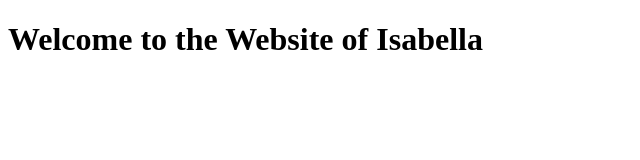
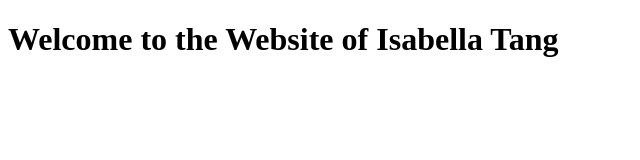
Before and after one commit to isabellatang12/allaboutme, a plain HTML site: page index.html in a window 1280 px wide. Shown: the whole page, without its empty margins (0-640 px from the left). Drawn offline with Linux system fonts and the light colour scheme.

Commit message:
Update index.html

```diff
--- a/index.html
+++ b/index.html
@@ -6,6 +6,6 @@
     <title>All About Me</title>
 </head>
 <body>
-    <h1>Welcome to the Website of Isabella</h1>
+    <h1>Welcome to the Website of Isabella Tang</h1>
 </body>
 </html>
```
